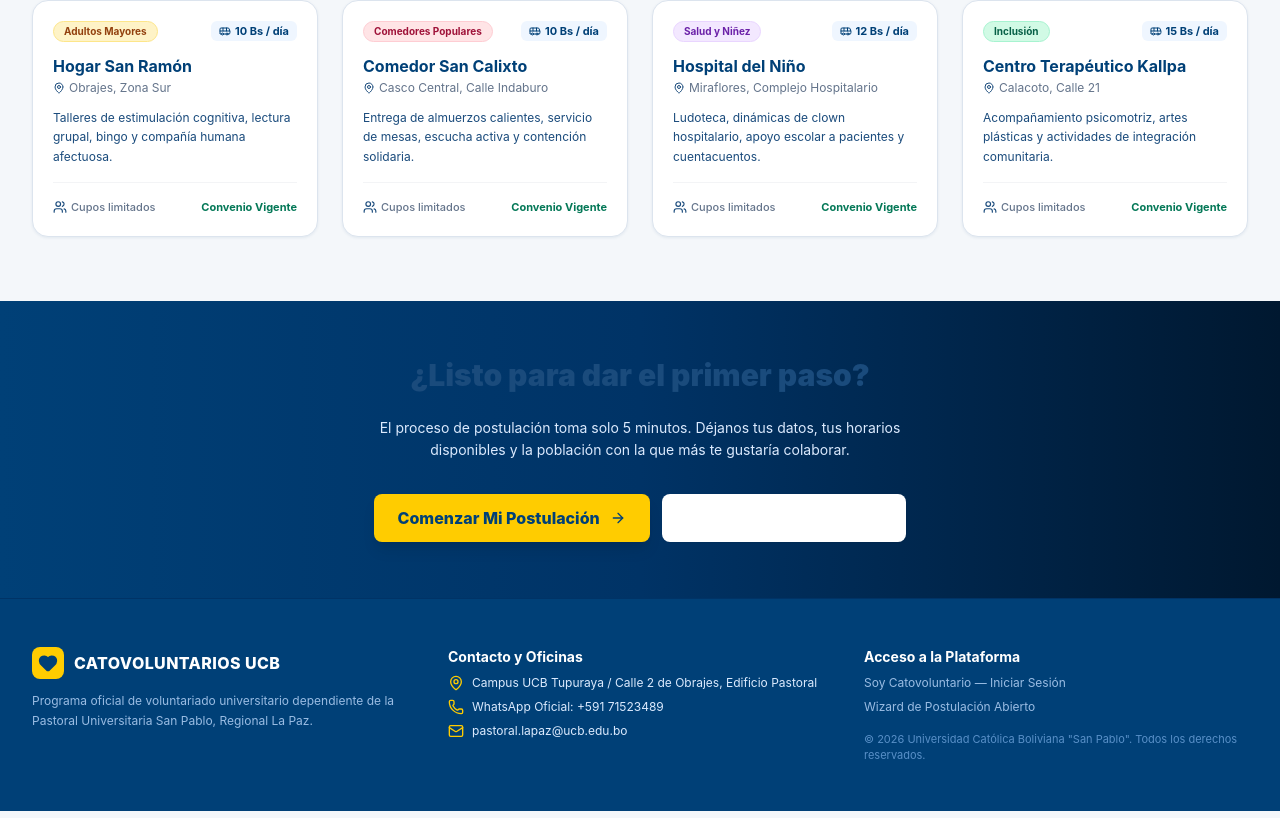
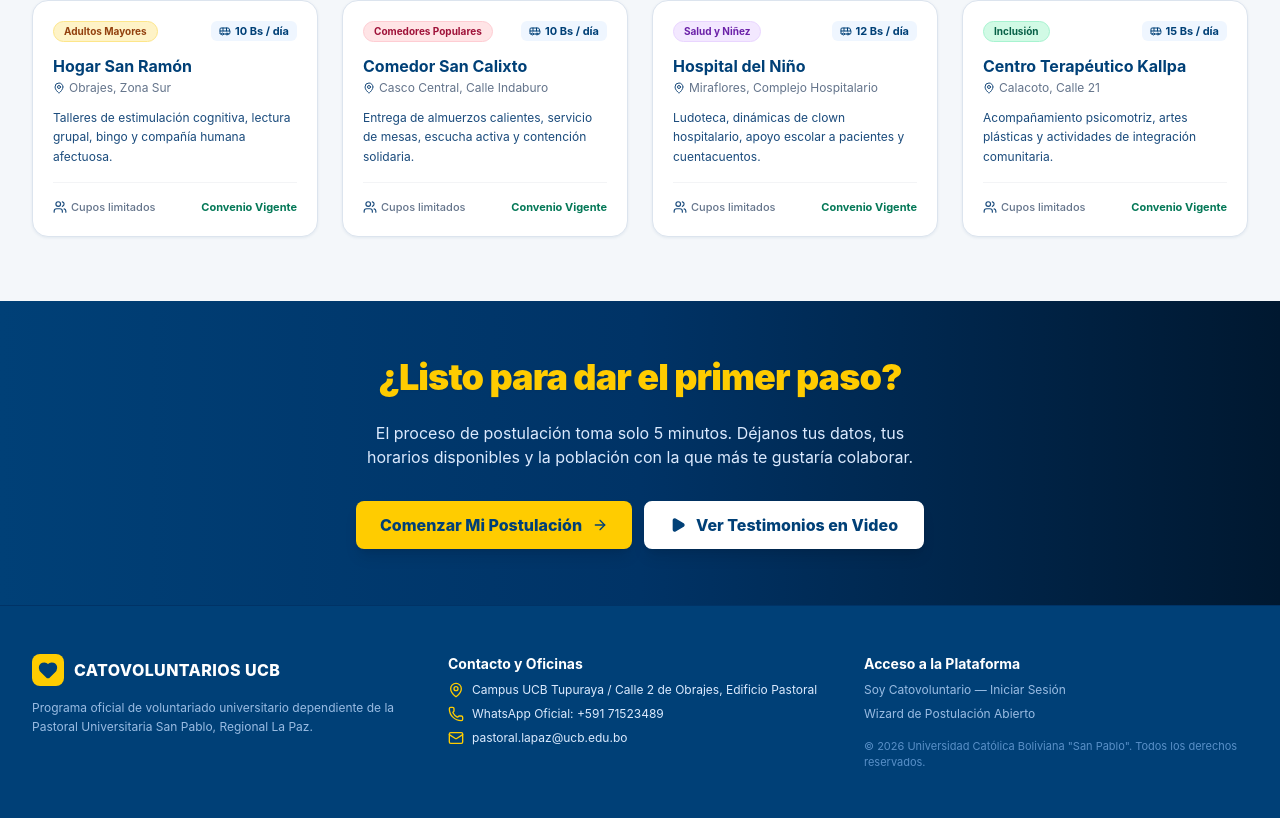
Before and after one commit to LEONGO037/Catovoluntarios-Frontend, a React (Vite) app: page / in a window 1280 px wide. Shown: the part 1814-2632 px from the top of the page. Built offline with nearby package versions, Linux system fonts and the light colour scheme; no server answers.

Commit message:
fix(landing): mejorar contraste del titulo cta y boton de testimonios

```diff
--- a/src/features/portal-publico/components/LandingPage.tsx
+++ b/src/features/portal-publico/components/LandingPage.tsx
@@ -4,7 +4,7 @@ import { HeroSection } from './HeroSection';
 import { CicloEtapasSection } from './CicloEtapasSection';
 import { PoblacionesSection } from './PoblacionesSection';
 import { VideoSecradModal } from './VideoSecradModal';
-import { Heart, Mail, Phone, MapPin, Sparkles, ArrowRight } from 'lucide-react';
+import { Heart, Mail, Phone, MapPin, Sparkles, ArrowRight, Play } from 'lucide-react';
 import { Link, useNavigate } from 'react-router-dom';
 import { Button } from '../../../components/ui/Button';
 
@@ -57,10 +57,10 @@ export const LandingPage: React.FC = () => {
         {/* Llamado a la Acción Final previo al Footer */}
         <section className="bg-gradient-to-r from-cato-navy via-cato-navy-dark to-[#001830] text-white py-14 px-4 text-center">
           <div className="max-w-3xl mx-auto space-y-6">
-            <h3 className="text-2xl sm:text-3xl font-black">
+            <h3 className="text-2xl sm:text-4xl font-black text-cato-gold tracking-tight drop-shadow-sm">
               ¿Listo para dar el primer paso?
             </h3>
-            <p className="text-sm text-blue-100 max-w-xl mx-auto leading-relaxed">
+            <p className="text-sm sm:text-base text-blue-100 max-w-xl mx-auto leading-relaxed">
               El proceso de postulación toma solo 5 minutos. Déjanos tus datos, tus horarios disponibles y la población con la que más te gustaría colaborar.
             </p>
             <div className="pt-2 flex flex-col sm:flex-row items-center justify-center gap-3">
@@ -68,7 +68,7 @@ export const LandingPage: React.FC = () => {
                 variant="cta"
                 size="lg"
                 onClick={() => navigate('/postulacion')}
-                className="font-extrabold shadow-lg"
+                className="font-extrabold shadow-lg hover:scale-105 transition-all"
                 rightIcon={<ArrowRight className="w-4 h-4 text-cato-navy" />}
               >
                 Comenzar Mi Postulación
@@ -77,7 +77,8 @@ export const LandingPage: React.FC = () => {
                 variant="outline"
                 size="lg"
                 onClick={() => setShowVideoModal(true)}
-                className="border-white/30 text-white hover:bg-white/10"
+                className="bg-white text-cato-navy hover:bg-blue-50 hover:text-cato-navy-dark border-2 border-white font-extrabold shadow-lg transition-all hover:scale-105"
+                leftIcon={<Play className="w-4 h-4 text-cato-navy fill-cato-navy shrink-0" />}
               >
                 Ver Testimonios en Video
               </Button>
```
